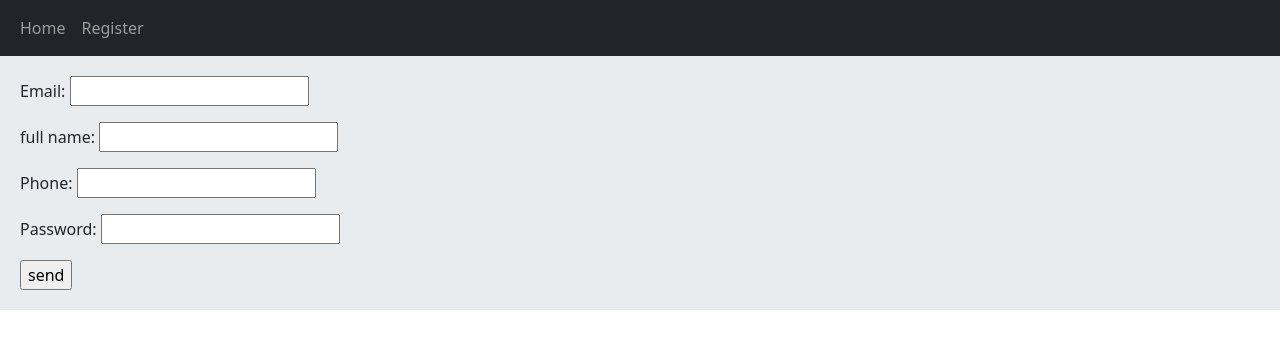
After one commit to mehdi-prbb/django_online_shop_2, a Django app: page /accounts/register/ in a window 1280 px wide. The commit adds this page. Shown: the top 349 px of the page. Run offline with Django 4.2, Linux system fonts and the light colour scheme.

Commit message:
add register forms and views

```diff
--- a/accounts/forms.py
+++ b/accounts/forms.py
@@ -35,3 +35,10 @@ class CustomUserChangeForm(forms.ModelForm):
     class Meta:
         model = CustomUser
         fields = ('email', 'phone_number', 'full_name', 'password', 'last_login')
+
+
+class UserRegisterForm(forms.Form):
+    email = forms.EmailField()
+    full_name = forms.CharField(label='full name')
+    phone = forms.CharField(max_length=11)
+    password = forms.CharField(widget=forms.PasswordInput)
--- /dev/null
+++ b/accounts/templates/accounts/register.html
@@ -0,0 +1,11 @@
+{% extends '_base.html' %}
+
+{% block page_title %}Register{% endblock page_title %}
+
+{% block content %}
+    <form action="" method="post">
+        {% csrf_token %}
+        {{ form.as_p }}
+        <input type="submit" value="send">
+    </form>
+{% endblock content %}
--- /dev/null
+++ b/accounts/urls.py
@@ -0,0 +1,9 @@
+from django.urls import path
+
+from . import views
+
+app_name = 'accounts'
+
+urlpatterns = [
+    path('register/', views.UserRegisterView.as_view(), name='user_register'),
+]
--- a/accounts/views.py
+++ b/accounts/views.py
@@ -1,3 +1,15 @@
 from django.shortcuts import render
+from django.views import View
 
-# Create your views here.
+from . forms import UserRegisterForm
+
+
+class UserRegisterView(View):
+    form_class = UserRegisterForm
+
+    def get(self, request):
+        form = self.form_class
+        return render(request, 'accounts/register.html', {'form':form})
+
+    def post(self, request):
+        pass
--- a/config/urls.py
+++ b/config/urls.py
@@ -18,5 +18,6 @@ from django.urls import path, include
 
 urlpatterns = [
     path('admin/', admin.site.urls),
-    path('', include('pages.urls'))
+    path('', include('pages.urls', namespace='pages')),
+    path('accounts/', include('accounts.urls', namespace='accounts')),
 ]
--- a/templates/inc/navbar.html
+++ b/templates/inc/navbar.html
@@ -3,6 +3,7 @@
       <div class="collapse navbar-collapse" id="navbarNavAltMarkup">
         <div class="navbar-nav">
           <a class="nav-link" aria-current="page" href="{% url 'pages:home' %}">Home</a>
+          <a class="nav-link" aria-current="page" href="{% url 'accounts:user_register' %}">Register</a>
         </div>
       </div>
     </div>
```
